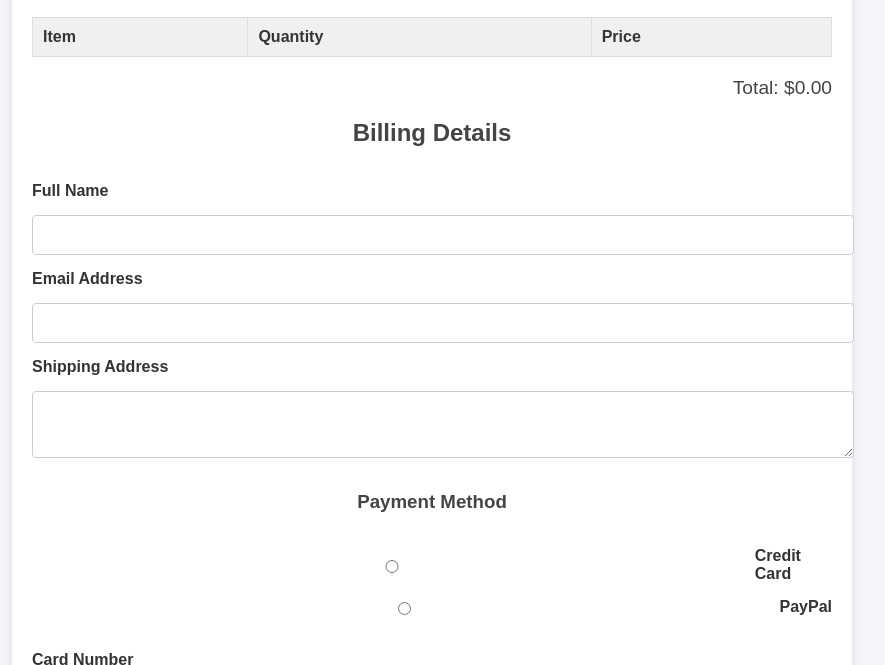
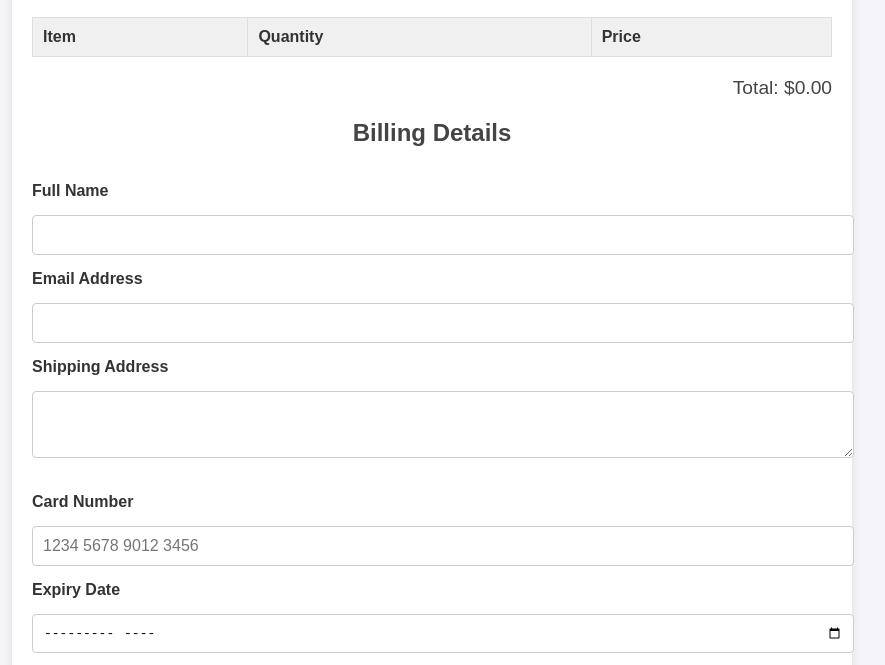
Before and after one commit to aakash-dev-acc/NexPharm, a plain HTML site: page checkout.html in a window 1280 px wide. Shown: the part 151-816 px from the top of the page, without its empty margins (208-1093 px from the left). Drawn offline with Linux system fonts and the light colour scheme.

Commit message:
Update checkout.html

```diff
--- a/checkout.html
+++ b/checkout.html
@@ -136,10 +136,6 @@
             <label for="address">Shipping Address</label>
             <textarea id="address" name="address" rows="3" required></textarea>
 
-            <h3>Payment Method</h3>
-            <label><input type="radio" name="payment-method" value="credit-card" required> Credit Card</label>
-            <label><input type="radio" name="payment-method" value="paypal" required> PayPal</label>
-
             <!-- Payment Details -->
             <div class="payment-details" id="payment-details">
                 <label for="card-number">Card Number</label>
```
